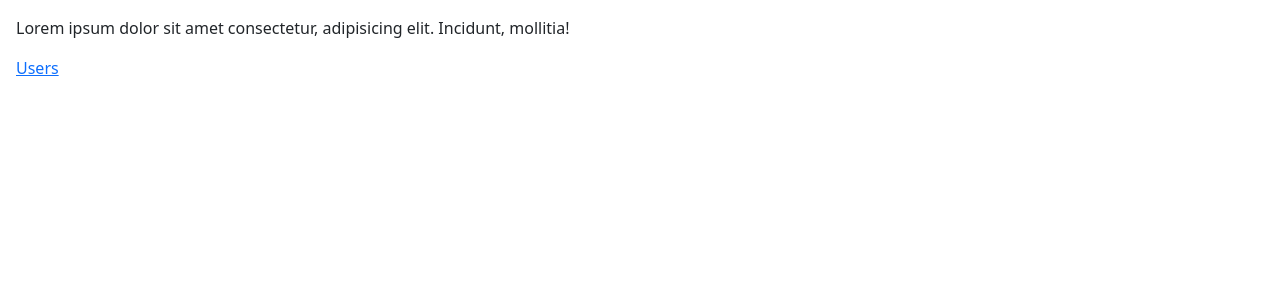
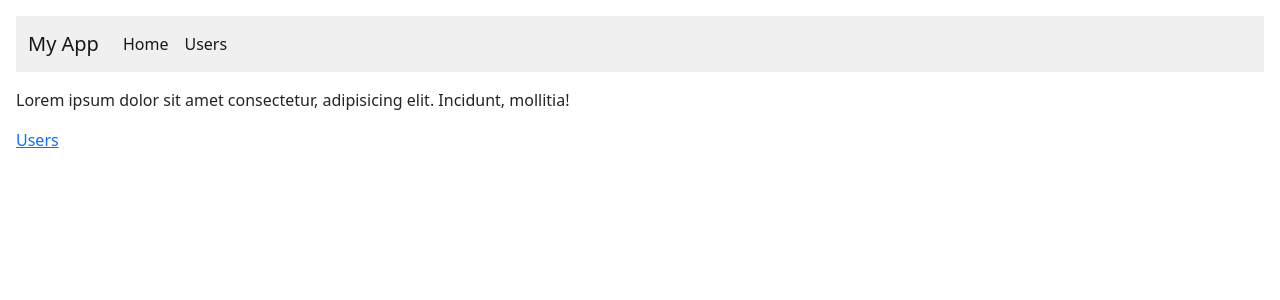
Before and after one commit to ThihanWinhtet/ReactByMoshPart-2, a React (Vite) app: page / in a window 1280 px wide. Shown: the top 300 px of the page. Built offline with nearby package versions, Linux system fonts and the light colour scheme.

Commit message:
Nested routes

```diff
--- a/src/routing/Layout.tsx
+++ b/src/routing/Layout.tsx
@@ -1,10 +1,13 @@
+import { Outlet } from 'react-router-dom';
 import NavBar from './NavBar';
 
 const Layout = () => {
   return (
     <>
       <NavBar />
-      <div id="main"></div>
+      <div id="main">
+        <Outlet/>
+      </div>
     </>
   );
 };
--- a/src/routing/NavBar.tsx
+++ b/src/routing/NavBar.tsx
@@ -1,3 +1,5 @@
+import { Link } from "react-router-dom";
+
 const NavBar = () => {
   return (
     <nav
@@ -11,14 +13,10 @@
         <div className="collapse navbar-collapse" id="navbarNav">
           <ul className="navbar-nav">
             <li className="nav-item">
-              <a className="nav-link active" href="#">
-                Home
-              </a>
+              <Link className="nav-link active" to='/'> Home</Link>
             </li>
             <li className="nav-item">
-              <a className="nav-link" href="#">
-                Users
-              </a>
+              <Link className="nav-link active" to='/users'>Users</Link>
             </li>
           </ul>
         </div>
```
Also changed, not shown: src/routing/Routes.tsx (+12 -5 lines).
